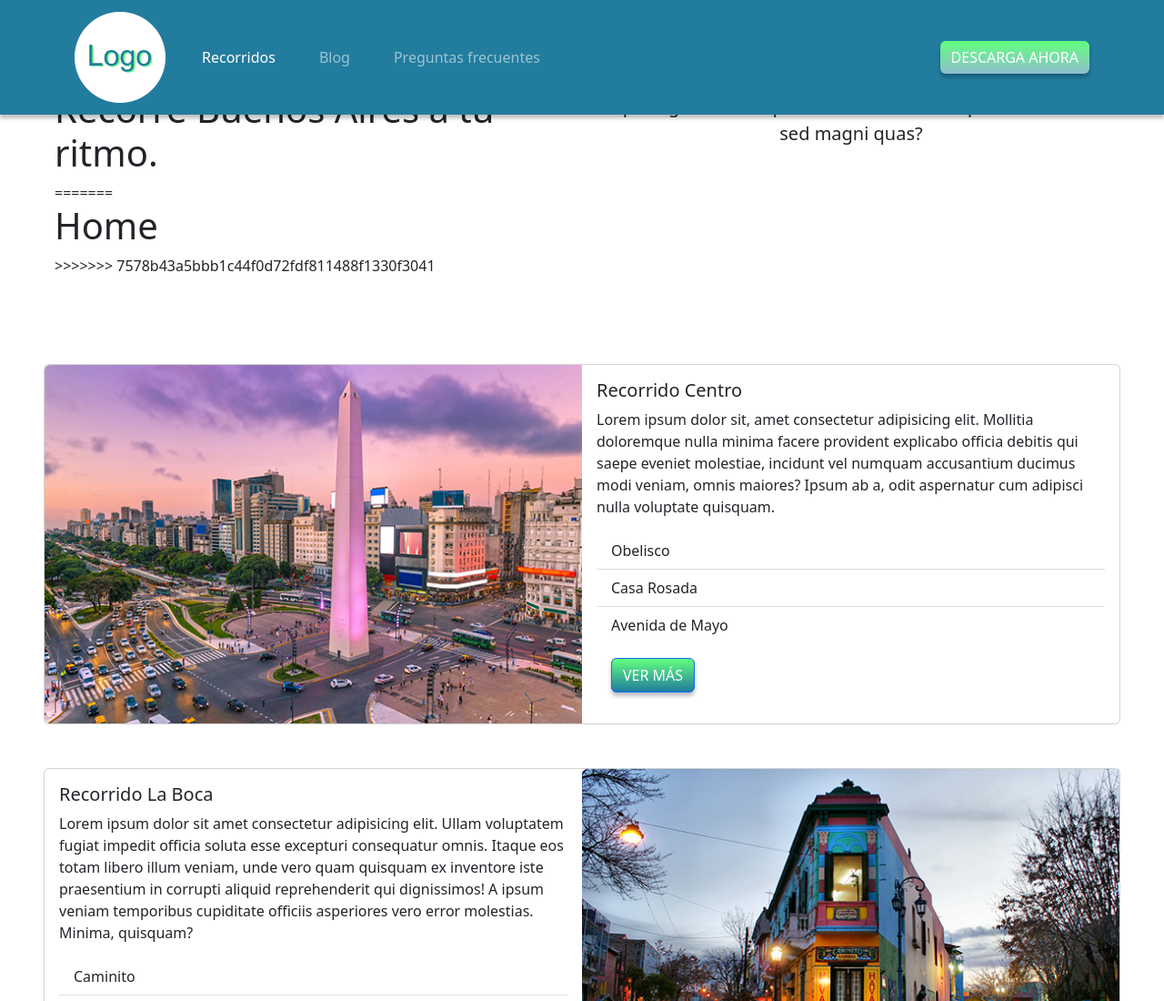
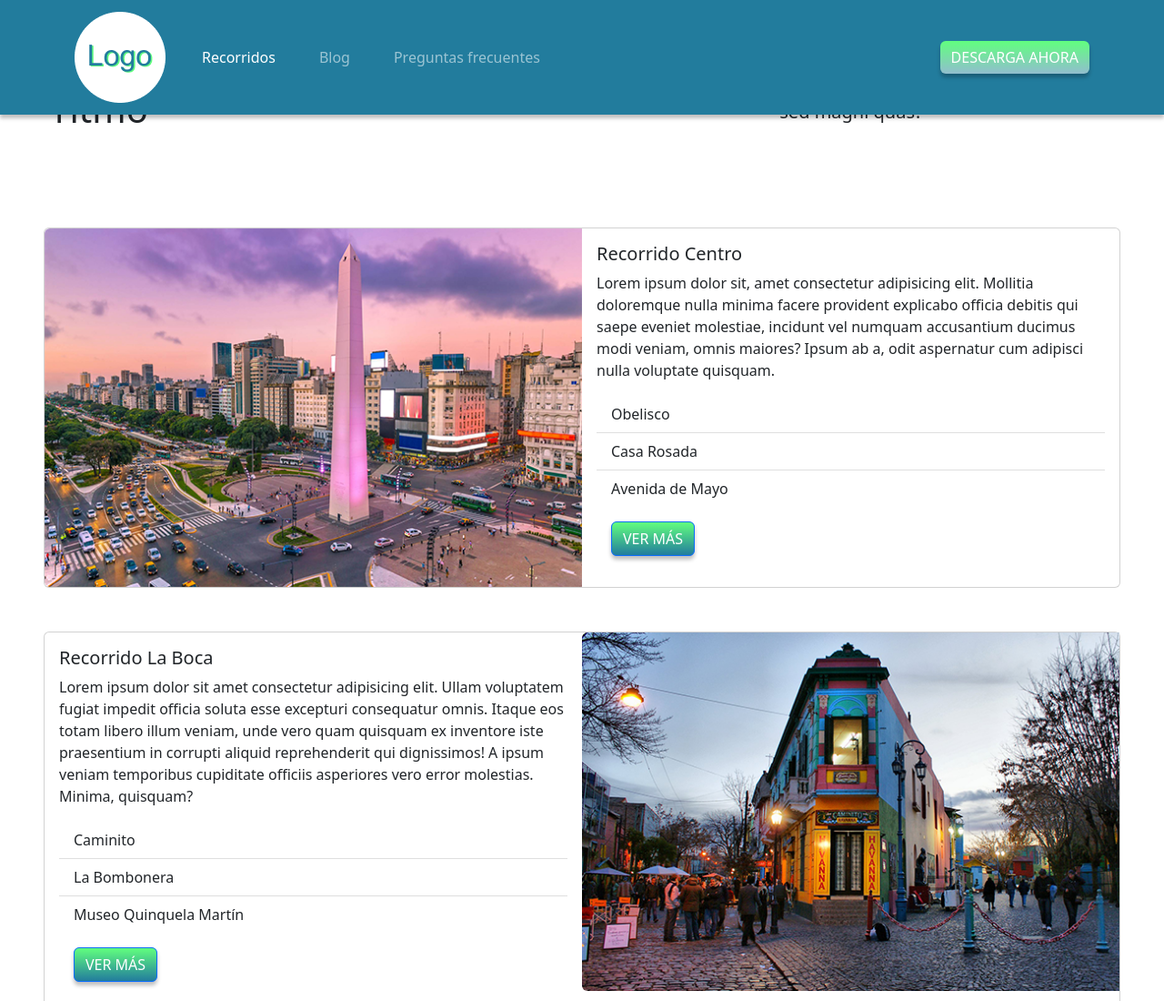
Before and after one commit to jimenaqqq/clase12, a website: page recorridos.html in a window 1280 px wide. Shown: the top 1100 px of the page at 91% size. Drawn offline with nearby package versions, Linux system fonts and the light colour scheme.

Commit message:
correcciones title

```diff
--- a/recorridos.html
+++ b/recorridos.html
@@ -10,11 +10,7 @@
     <!-- CSS de bootstrap -->
     <link href="https://cdn.jsdelivr.net/npm/bootstrap@5.2.0/dist/css/bootstrap.min.css" rel="stylesheet" integrity="sha384-gH2yIJqKdNHPEq0n4Mqa/HGKIhSkIHeL5AyhkYV8i59U5AR6csBvApHHNl/vI1Bx" crossorigin="anonymous">
 
-<<<<<<< HEAD
     <title>Información turística de Buenos Aires</title>
-=======
-    <title>Home</title>
->>>>>>> 7578b43a5bbb1c44f0d72fdf811488f1330f3041
 </head>
 
 <body>
@@ -51,11 +47,7 @@
         <div class="container-fluid">
             <div class="row p-5">
                 <div class="col-sm">
-<<<<<<< HEAD
-                    <h1>Recorre Buenos Aires a tu ritmo.</h1>
-=======
-                    <h1>Home</h1>
->>>>>>> 7578b43a5bbb1c44f0d72fdf811488f1330f3041
+                    <h1>Recorre Buenos Aires a tu ritmo</h1>
                 </div>
                 <div class="col-sm text-center">
                     <p class="lead">Lorem ipsum dolor sit amet consectetur, adipisicing elit. Culpa eligendi similique dicta architecto neque id animi velit sed magni quas?</p>
```
Also changed, not shown: app.html (+1 -8 lines), blog.html (+1 -7 lines), index.html (+1 -16 lines), nosotros.html (+0 -7 lines), preguntas.html (+0 -7 lines).
